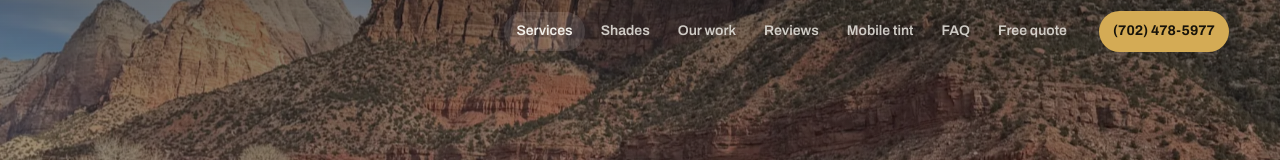
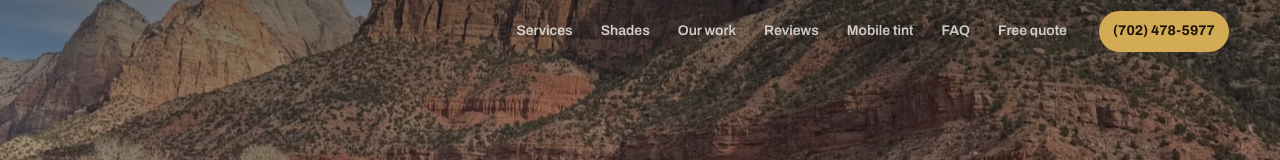
Before and after one commit to gcwebdesigner1-sudo/kingdom-tinting, a plain HTML site: page index.html in a window 1280 px wide. Shown: the top 160 px of the page. Drawn offline with Linux system fonts and the light colour scheme.

Commit message:
Reset tab row when back at the top
Co-Authored-By: Claude Opus 5.5 <noreply@anthropic.com>

```diff
--- a/index.html
+++ b/index.html
@@ -387,6 +387,6 @@
   <a href="#quote" class="dock-quote">Free quote</a>
 </div>
 
-<script src="script.js?v=1" defer></script>
+<script src="script.js?v=2" defer></script>
 </body>
 </html>
--- a/script.js
+++ b/script.js
@@ -14,6 +14,11 @@
     var p = clamp(y / h, 0, 1);
     if (!reduce) hero.style.setProperty('--p', p.toFixed(4));
     nav.classList.toggle('solid', y > h * 0.6);
+    if (y < h * 0.4) {
+      tabLinks.forEach(function (a) { a.classList.remove('active'); });
+      var tl = document.getElementById('tabs');
+      if (tl.scrollLeft > 0) tl.scrollLeft = 0;
+    }
     var nearQuote = quote.getBoundingClientRect().top < h * 0.8;
     dock.classList.toggle('show', y > h * 0.75 && !nearQuote);
     if (!reduce && mobilePhoto) {
```
